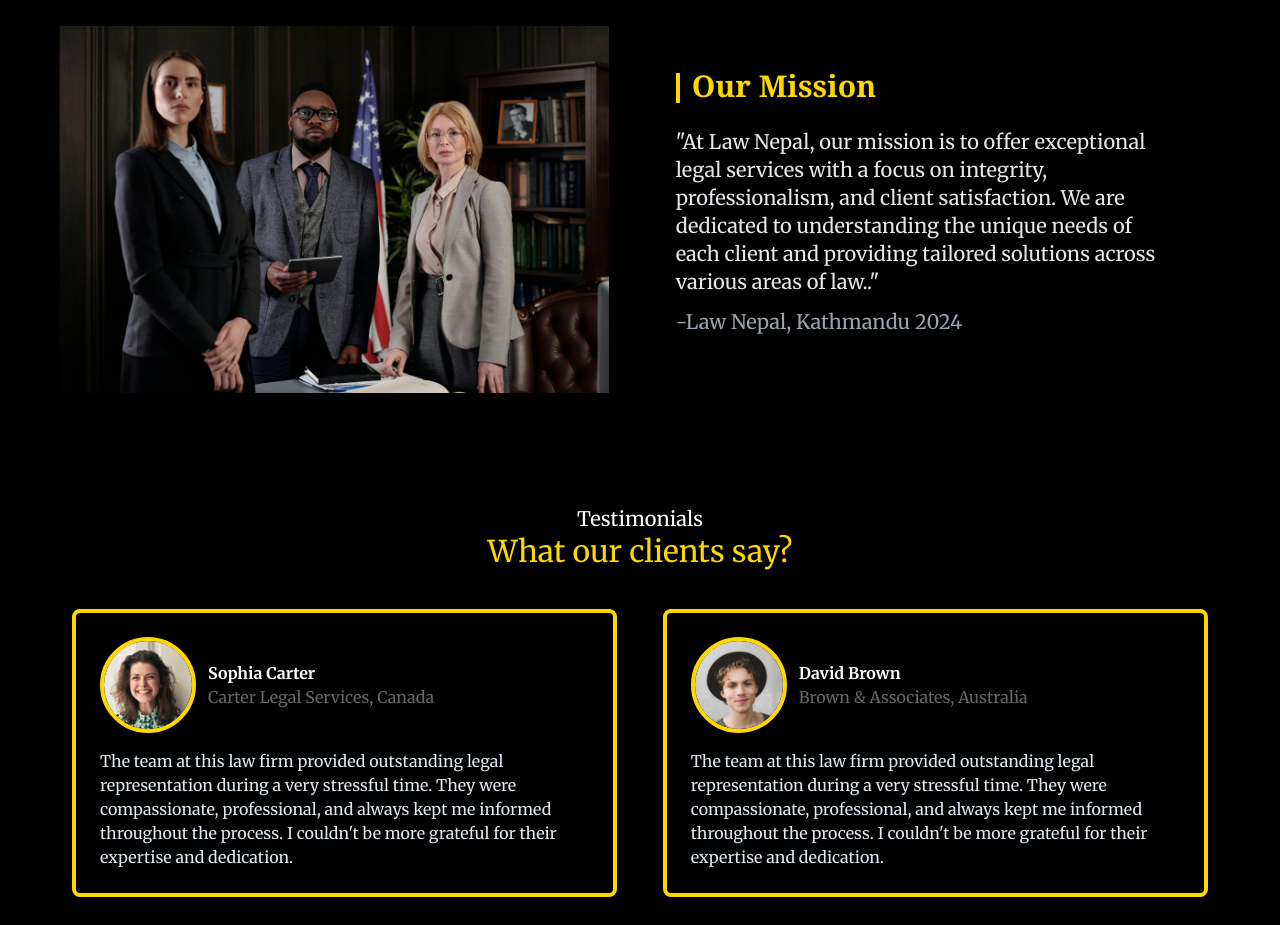
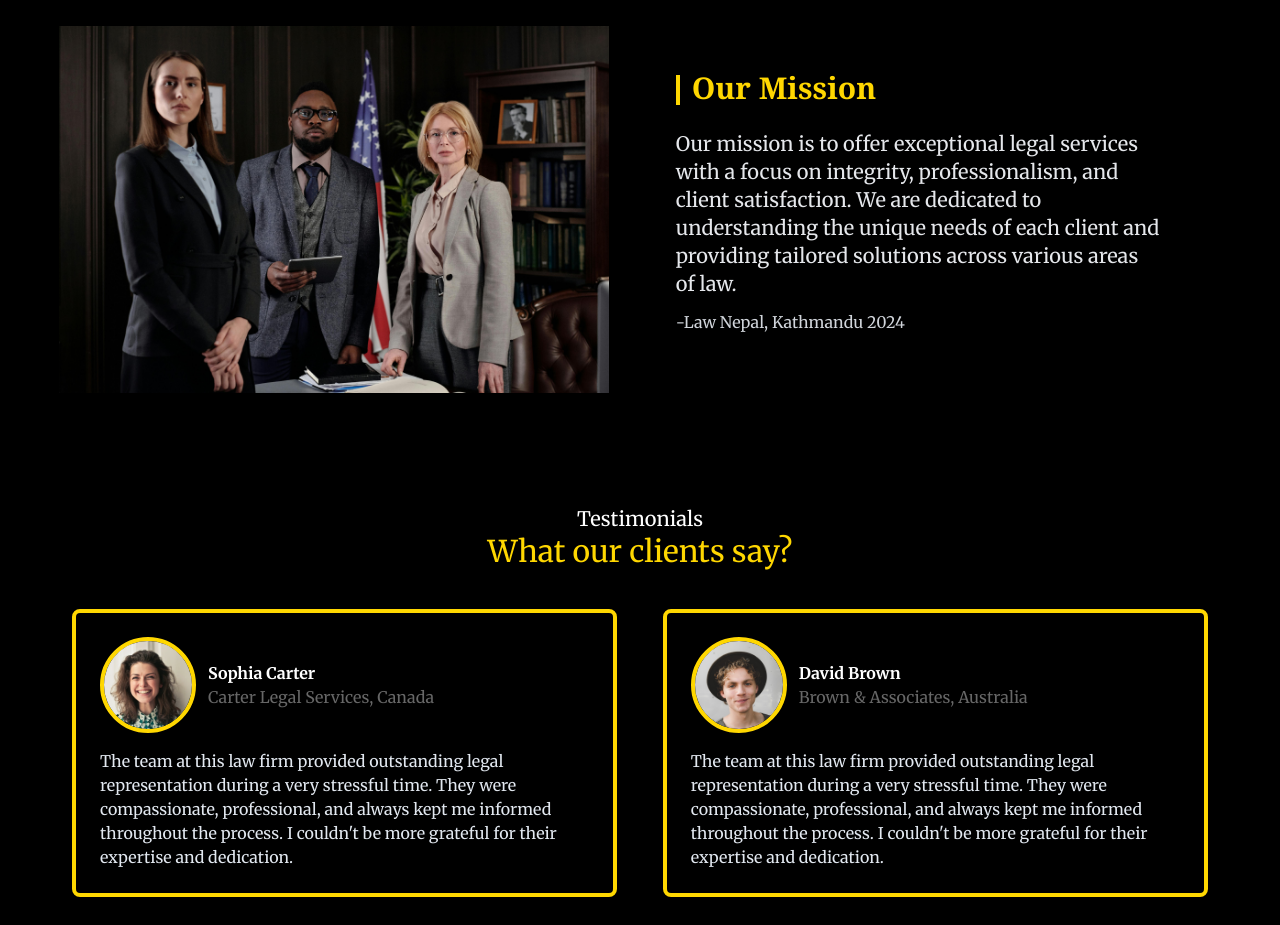
Before and after one commit to nyyscal/law, a React (Vite) app: page /about in a window 1280 px wide. Shown: the part 1060-1985 px from the top of the page. Built offline with nearby package versions, Linux system fonts and the light colour scheme; no server answers.

Commit message:
Minor Bug Fix 1.2

```diff
--- a/src/components/User/Overview.jsx
+++ b/src/components/User/Overview.jsx
@@ -45,7 +45,7 @@ const Overview = () => {
           {listItems.map((item, index) => (
             <li key={index} className="flex items-center">
               <FaCircleCheck size={15} className="text-[#FFD700] mr-2" />
-              <b>{item.title}</b>
+              <b className="text-[#FFD700]">{item.title}</b>
               <p className="hidden sm:block">:&nbsp;{item.description}</p>
             </li>
           ))}
--- a/src/components/User/Program.jsx
+++ b/src/components/User/Program.jsx
@@ -20,7 +20,7 @@ const Program = () => {
             className="relative flex flex-col items-center w-full lg:w-[31%] mb-8 lg:mb-0 group"
           >
             {/* Image Container */}
-            <div className="w-full max-w-[426.55px] h-[284.68px] flex justify-center items-center overflow-hidden rounded-lg shadow-md bg-gray-900">
+            <div className="w-full max-w-[426.55px] h-[284.68px] flex justify-center items-center overflow-hidden rounded-lg shadow-md ">
               <img
                 src={program.image}
                 alt={program.text}
--- a/src/components/User/Team.jsx
+++ b/src/components/User/Team.jsx
@@ -1,5 +1,4 @@
 import React, { useState, useEffect } from "react";
-import Title from "./Title.jsx";
 
 const About = () => {
   const slides = [
--- a/src/pages/About.jsx
+++ b/src/pages/About.jsx
@@ -34,13 +34,14 @@ const About = () => {
               </div>
 
               <p className="text-gray-200 sm:max-w-[90%]">
-                "At Law Nepal, our mission is to offer exceptional legal
-                services with a focus on integrity, professionalism, and client
-                satisfaction. We are dedicated to understanding the unique needs
-                of each client and providing tailored solutions across various
-                areas of law.."
+                Our mission is to offer exceptional legal services with a focus
+                on integrity, professionalism, and client satisfaction. We are
+                dedicated to understanding the unique needs of each client and
+                providing tailored solutions across various areas of law.
               </p>
-              <p className="text-gray-400 mt-3">-Law Nepal, Kathmandu 2024</p>
+              <p className="text-gray-300 text-base mt-3">
+                -Law Nepal, Kathmandu 2024
+              </p>
             </div>
           </div>
         </div>
```
